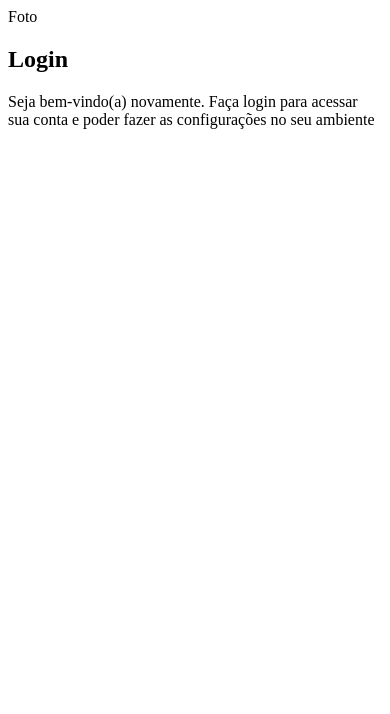
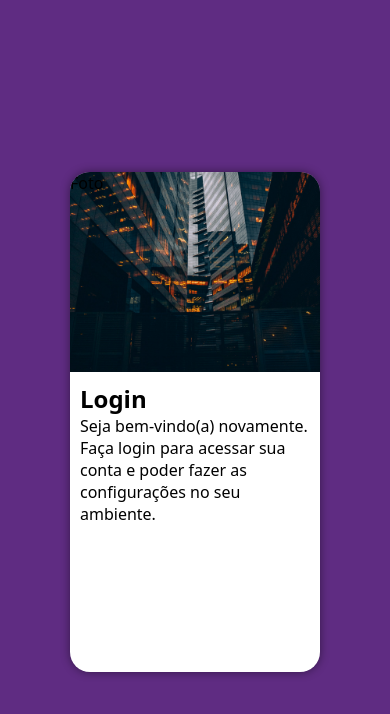
Before and after one commit to carol-valente/projeto-login, a plain HTML site: page index.html in a window 390 px wide. Drawn offline with Linux system fonts and the light colour scheme.

Commit message:
mobile first

```diff
--- a/estilos/style.css
+++ b/estilos/style.css
@@ -5,3 +5,47 @@ Paleta de cores
 verde: #49a09d
 lilás: 5f2c82
 */
+
+* {
+  font-family: system-ui, -apple-system, BlinkMacSystemFont, 'Segoe UI', Roboto,
+    Oxygen, Ubuntu, Cantarell, 'Open Sans', 'Helvetica Neue', sans-serif;
+  padding: 0px;
+  margin: 0px;
+  box-sizing: border-box;
+}
+body,
+html {
+  background-color: #5f2c82;
+  height: 100vh;
+  width: 100vw;
+}
+
+main {
+  position: relative;
+  height: 100vh;
+  width: 100vw;
+}
+section#login {
+  position: absolute;
+  top: 50%;
+  left: 50%;
+  transform: translate(-50%, -50%);
+  overflow: hidden;
+
+  background-color: white;
+  width: 250px;
+  height: 500px;
+  border-radius: 20px;
+  box-shadow: 0px 0px 10px rgba(0, 0, 0, 0.45);
+}
+section#login > div#imagem {
+  display: block;
+  background: #5f2c82 url(../imagens/metal.jpg) no-repeat;
+  background-size: cover;
+  background-position: left bottom;
+  height: 200px;
+}
+section#login > div#formulario {
+  display: block;
+  padding: 10px;
+}
--- a/index.html
+++ b/index.html
@@ -15,7 +15,7 @@
           <h1>Login</h1>
           <p>
             Seja bem-vindo(a) novamente. Faça login para acessar sua conta e
-            poder fazer as configurações no seu ambiente
+            poder fazer as configurações no seu ambiente.
           </p>
           <form action="login.php" method="post"></form>
         </div>
```
